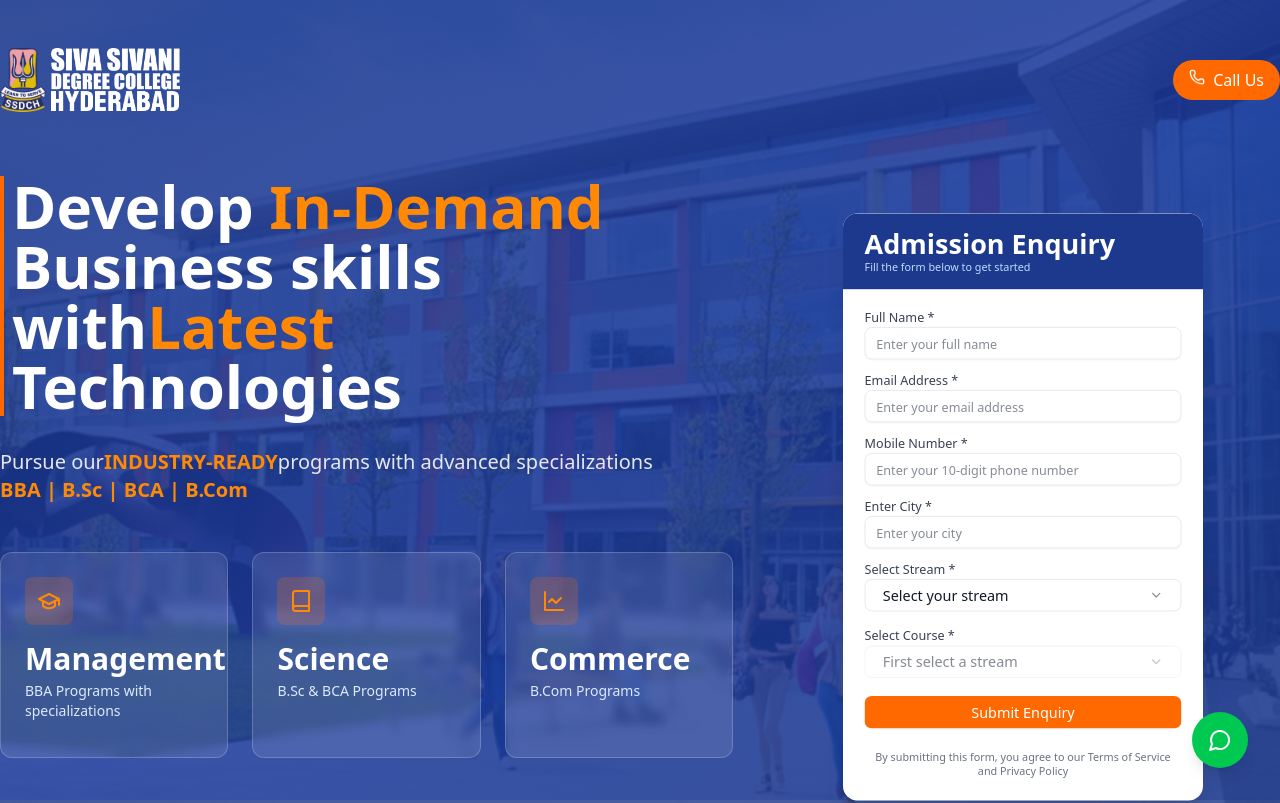
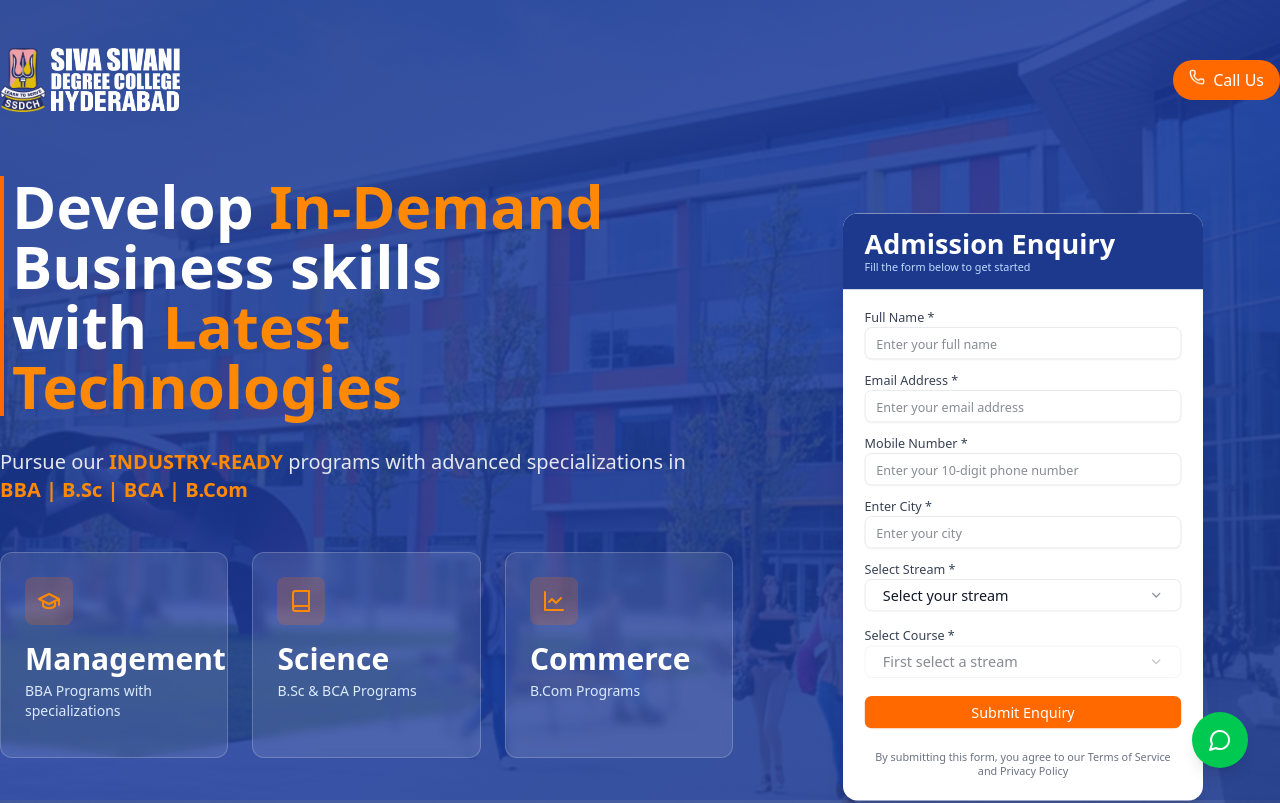
Before and after one commit to YogeshStealth/SSDC, a React (Vite) app: page / in a window 1280 px wide. Shown: the top 803 px of the page. Built offline with nearby package versions, Linux system fonts and the light colour scheme.

Commit message:
Update HeroSection text for improved emphasis on technologies and program readiness
- Added non-breaking spaces to enhance text formatting for "Latest Technologies" and "INDUSTRY-READY".
- Improved readability of the subheading by adjusting spacing and layout.

```diff
--- a/src/components/Sections/hero-section.jsx
+++ b/src/components/Sections/hero-section.jsx
@@ -392,7 +392,9 @@
               >
                 Develop <span className="!text-orange-400">In-Demand </span>
                 Business skills with
-                <span className="!text-orange-400">Latest</span> Technologies
+                <span className="!text-orange-400">
+                  &nbsp;Latest Technologies
+                </span>
               </motion.h1>
             </div>
 
@@ -405,9 +407,9 @@
             >
               Pursue our
               <span className="!text-orange-400 font-bold text-xl">
-                INDUSTRY-READY
+                &nbsp;INDUSTRY-READY&nbsp;
               </span>
-              programs with advanced specializations
+              programs with advanced specializations in
               <br />
               <span className="!text-orange-400 font-bold text-xl">
                 BBA | B.Sc | BCA | B.Com
```
